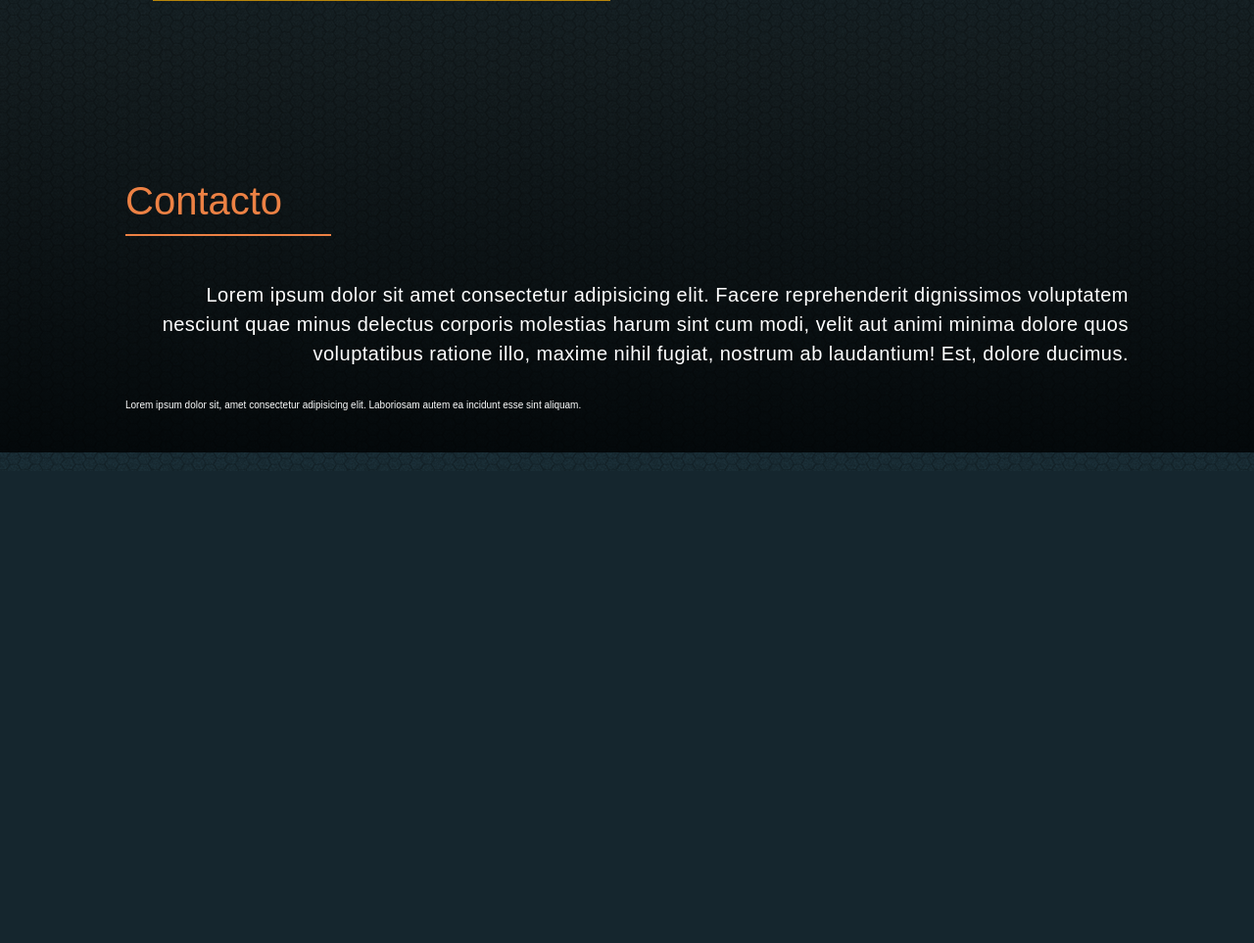
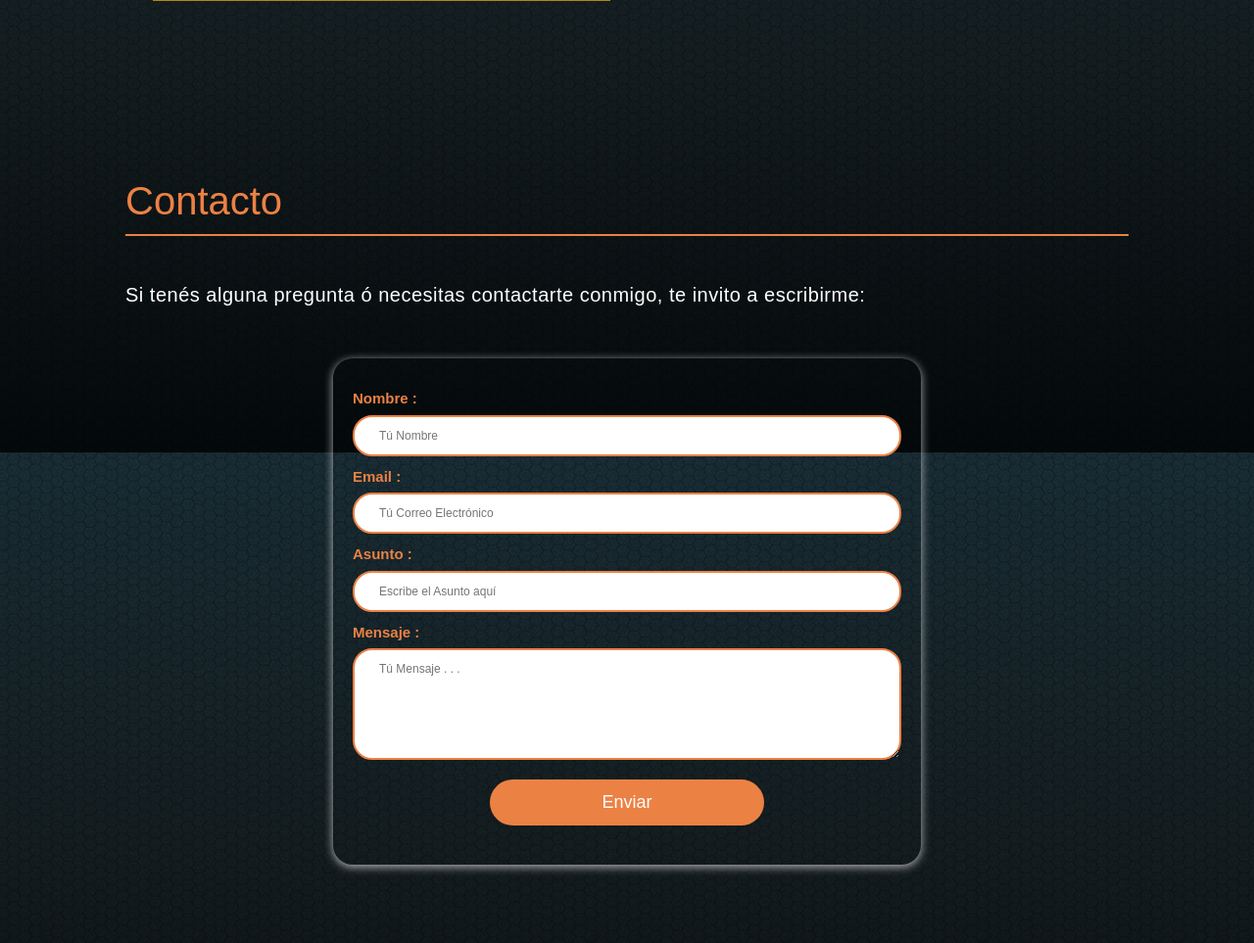
Before and after one commit to jahcr1/Portfolio, a PHP site: page / in a window 1280 px wide. Shown: the part 5138-6101 px from the top of the page at 98% size. Before the commit the page ends 5619 px from the top, so only its background shows below. Run offline with PHP 8.4, Linux system fonts and the light colour scheme.

Commit message:
Empezando con Seccion Contacto, creando formulario

```diff
--- a/CSS/estilos.css
+++ b/CSS/estilos.css
@@ -435,6 +435,60 @@ a.project-link {
   list-style-type: none;
 }
 
+div.form-container {
+  max-width: 600px;
+  margin: 30px auto;
+  border-radius: 20px;
+  box-shadow: 0 2px 10px rgba(255, 255, 255, 0.7);
+}
+
+.contact-form {
+  display: flex;
+  flex-direction: column;
+  padding: 20px;
+  border-radius: 20px;
+  /*background-color: rgba(236, 129, 68, 0.6);*/
+
+}
+
+.contact-form label {
+  color: rgb(236, 129, 68);
+  margin-top: 10px;
+  font-weight: bold;
+  font-size: 1.5rem;
+}
+
+.contact-form input,
+.contact-form textarea {
+  margin-top: 5px;
+  padding: 10px 0 10px 25px;
+  border: 2px solid rgb(236, 129, 68);
+  border-radius: 20px;
+  font-size: 1.2rem;
+
+
+
+}
+
+.contact-form button {
+  color: white;
+  width: 50%;
+  margin: 20px auto;
+  padding: 10px;
+  border-radius: 25px;
+  font-size: 1.8rem;
+  background-color: rgb(236, 129, 68);
+  cursor: pointer;
+  transition: 0.3s ease;
+}
+
+.contact-form button:hover {
+  scale: 1.1;
+  filter: drop-shadow(2px 2px 5px white);
+}
+
+
+
 /*  MEDIA QUERY*/
 @media (max-width: 995px) {
   nav.navbar {
--- a/index.php
+++ b/index.php
@@ -624,10 +624,27 @@
   </section>
 
   <section id="Contact">
-    <h1 class="titulo" style="display:inline-flex; justify-content: center;">Contacto</h1>
-    <p class="texto-info">Lorem ipsum dolor sit amet consectetur adipisicing elit. Facere reprehenderit dignissimos voluptatem nesciunt quae minus delectus corporis molestias harum sint cum modi, velit aut animi minima dolore quos voluptatibus ratione illo, maxime nihil fugiat, nostrum ab laudantium! Est, dolore ducimus.</p>
-    <p>Lorem ipsum dolor sit, amet consectetur adipisicing elit. Laboriosam autem ea incidunt esse sint aliquam.</p>
-    <p></p>
+
+    <h1 class="titulo" style="justify-content: start;">Contacto</h1>
+    <p class="texto-info text-start">Si tenés alguna pregunta ó necesitas contactarte conmigo, te invito a escribirme:</p>
+    <div class="form-container">
+      <form action="contacto.php" method="POST" class="contact-form">
+        <label for="nombre">Nombre :</label>
+        <input type="text" id="nombre" name="name" placeholder="Tú Nombre" required autocomplete="off">
+
+        <label for="email">Email :</label>
+        <input type="email" id="email" name="email" placeholder="Tú Correo Electrónico" required  autocomplete="off">
+
+        <label for="asunto">Asunto :</label>
+        <input type="text" id="asunto" name="asunto" placeholder="Escribe el Asunto aquí">
+
+        <label for="mensaje">Mensaje :</label>
+        <textarea id="mensaje" name="mensaje" rows="5" placeholder="Tú Mensaje . . ." required></textarea>
+
+        <button type="submit">Enviar</button>
+      </form>
+    </div>
+
   </section>
 
 
```
